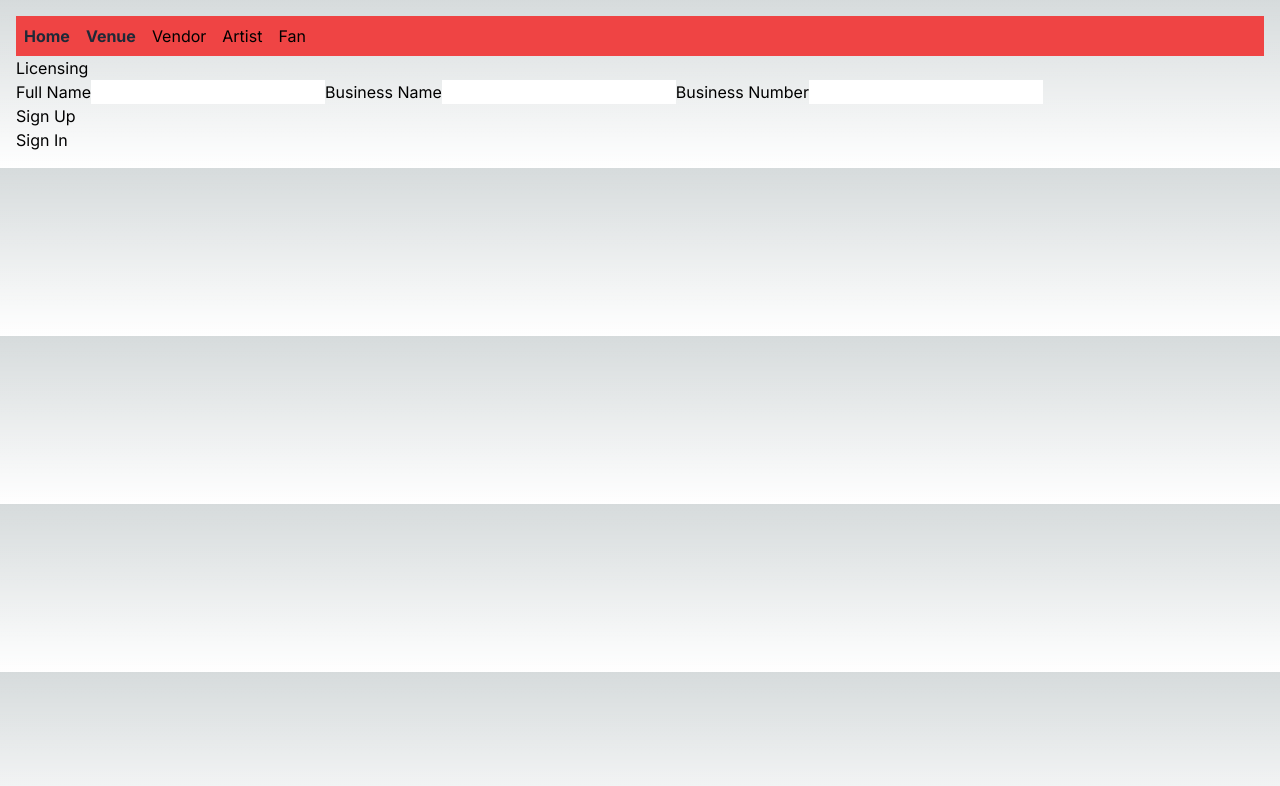
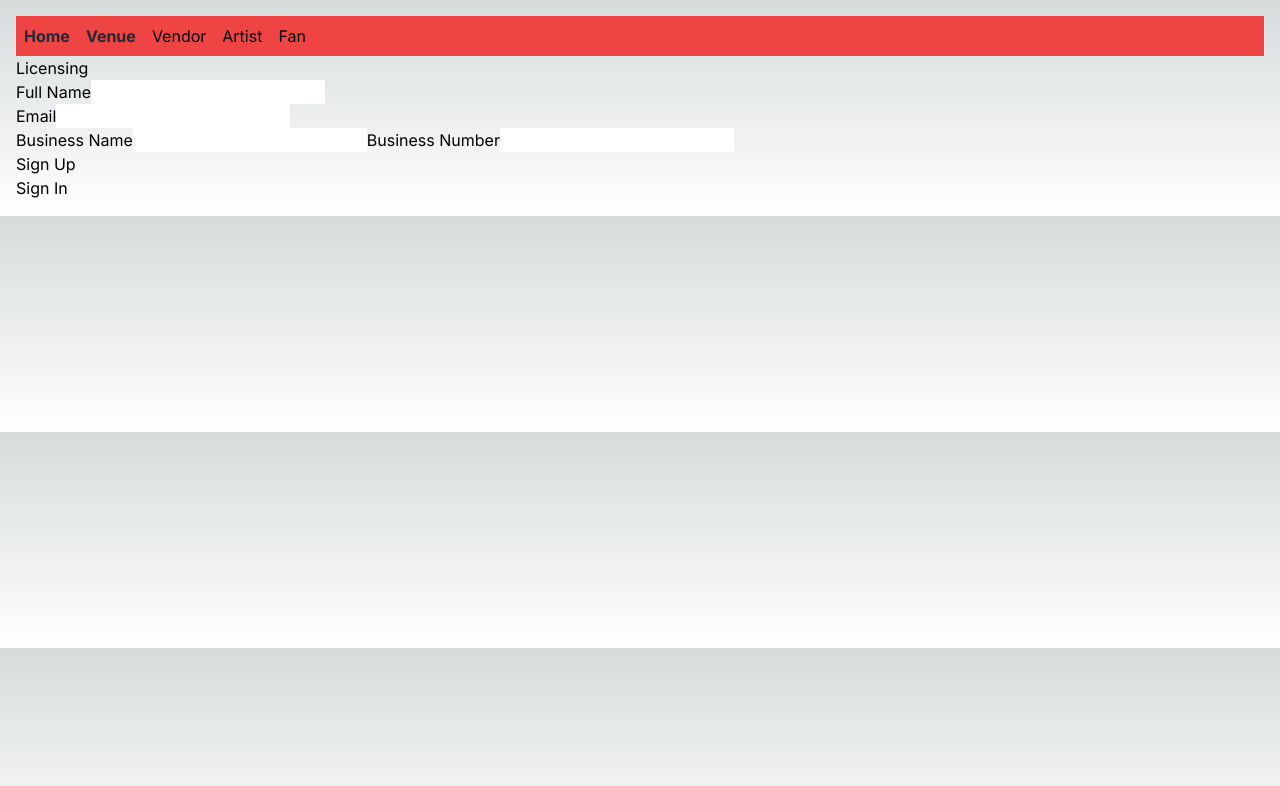
Before and after one commit to segvndo/YourBeat-TS, a Next.js app: page /users/venue/accountLicensing in a window 1280 px wide. Shown: the top 786 px of the page. Built offline with nearby package versions, Linux system fonts and the light colour scheme.

Commit message:
Add input for client email for signup

```diff
--- a/app/users/venue/accountLicensing/page.tsx
+++ b/app/users/venue/accountLicensing/page.tsx
@@ -5,10 +5,12 @@ import { useLicenseLogic } from '@/app/utilities/useLicenseLogic';
 const LicensingPage = () => {
   const {
     clientName,
+    clientEmail,
     businessName,
     businessNumber,
     isSignedIn,
     handleClientNameChange,
+    handleClientEmailChange,
     handleBusinessNameChange,
     handleBusinessNumberChange,
     handleSubmit,
@@ -31,6 +33,18 @@ const LicensingPage = () => {
             style={{ color: 'green' }}
           />
 
+          <div>
+            <label htmlFor="clientEmail">Email</label>
+            <input
+              type="text"
+              id="clientEmail"
+              value={clientEmail}
+              onChange={handleClientEmailChange}
+              maxLength={30}
+              style={{ color: 'green' }}
+            />
+          </div>
+
           <label htmlFor="businessName">Business Name</label>
           <input
             type="text"
@@ -48,6 +62,7 @@ const LicensingPage = () => {
             value={businessNumber}
             onChange={handleBusinessNumberChange}
             maxLength={30}
+            style={{ color: 'green' }}
           />
 
           <div>
--- a/app/utilities/useLicenseLogic.tsx
+++ b/app/utilities/useLicenseLogic.tsx
@@ -2,6 +2,7 @@ import React, { ChangeEvent } from 'react';
 
 interface LicenseLogic {
   clientName: string;
+  clientEmail: string;
   businessName: string;
   businessNumber: string;
   isSignedIn: boolean;
@@ -14,6 +15,7 @@ interface LicenseLogic {
 
 export const useLicenseLogic = (): LicenseLogic => {
   const [clientName, setClientName] = React.useState<string>('');
+  const [clientEmail, setClientEmail] = React.useState<string>('');
   const [businessName, setBusinessName] = React.useState<string>('');
   const [businessNumber, setBusinessNumber] = React.useState<string>('');
   const [isSignedIn, setIsSignedIn] = React.useState<boolean>(false);
@@ -22,6 +24,11 @@ export const useLicenseLogic = (): LicenseLogic => {
     const inputValue = e.target.value;
     setClientName(inputValue);
   };
+
+  const handleClientEmailChange = (e: ChangeEvent<HTMLInputElement>) => {
+    const inputValue = e.target.value;
+    setClientEmail(inputValue);
+  }
 
   const handleBusinessNameChange = (e: ChangeEvent<HTMLInputElement>) => {
     const inputValue = e.target.value;
@@ -44,10 +51,12 @@ export const useLicenseLogic = (): LicenseLogic => {
 
   return {
     clientName,
+    clientEmail,
     businessName,
     businessNumber,
     isSignedIn,
     handleClientNameChange,
+    handleClientEmailChange,
     handleBusinessNameChange,
     handleBusinessNumberChange,
     handleSubmit,
```
